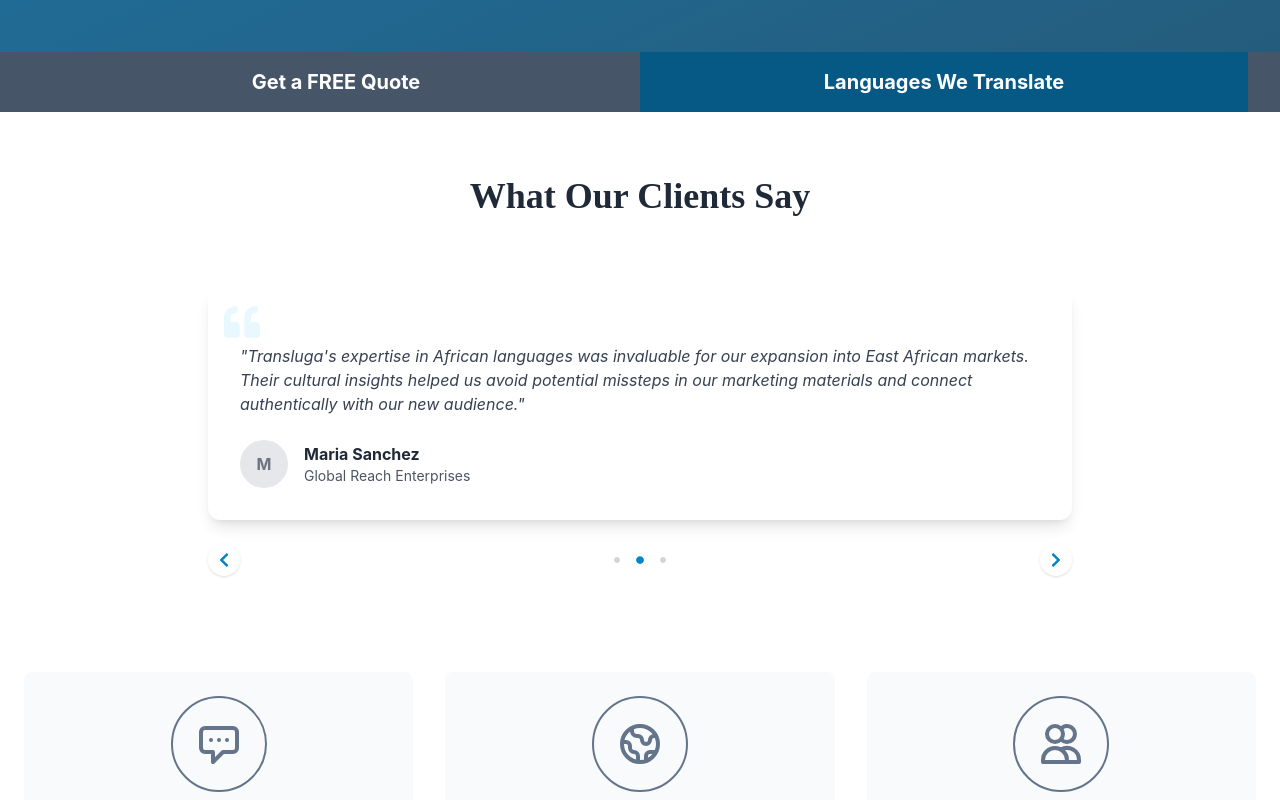
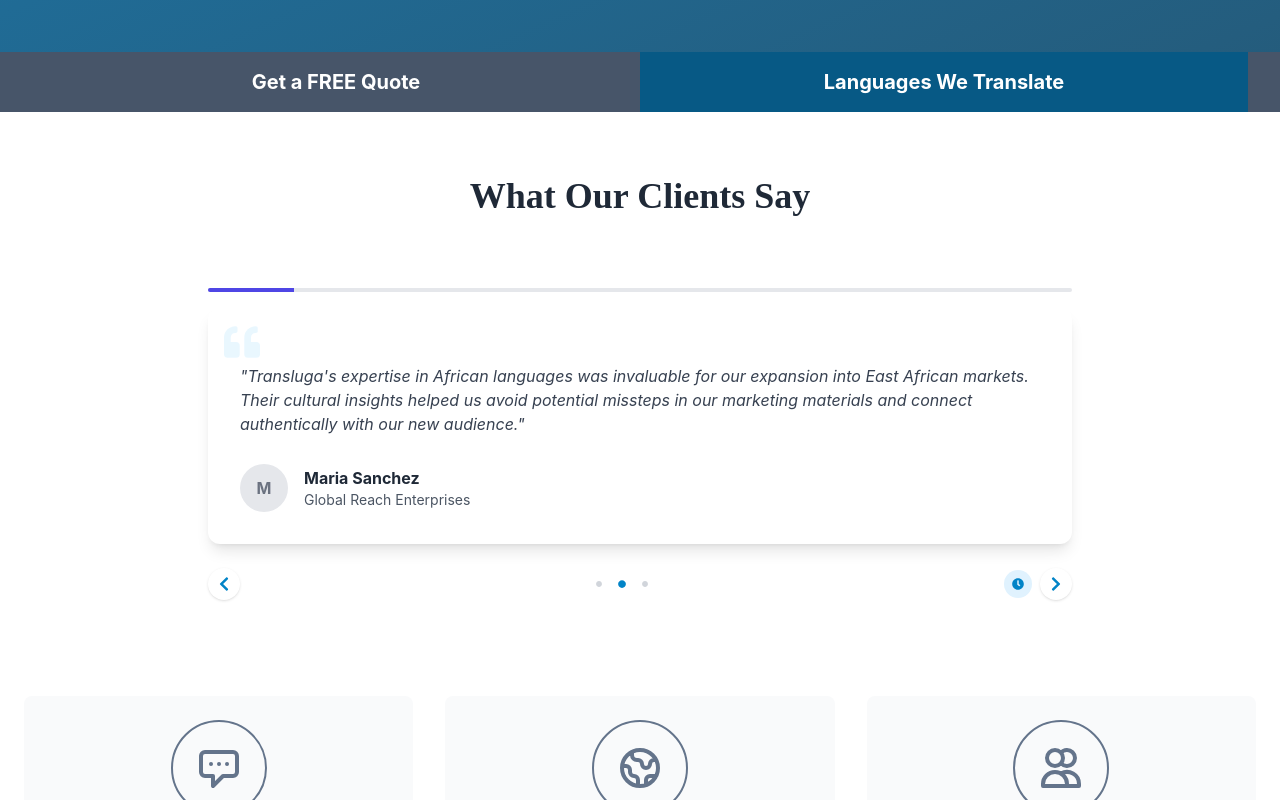
Before and after one commit to DonGobbi/transLuga, a Next.js app in the folder transluga-app/: page /transLuga/ in a window 1280 px wide. Shown: the part 586-1386 px from the top of the page. Built offline with nearby package versions, Linux system fonts and the light colour scheme.

Commit message:
Enhance testimonial carousel with visual transitions and progress indicators

```diff
--- /dev/null
+++ b/transluga-app/src/components/TestimonialCarousel.module.css
@@ -0,0 +1,30 @@
+.progressBar {
+  height: 100%;
+  background-color: var(--color-primary-600, #4f46e5);
+  transition: all 300ms linear;
+  width: var(--progress-width, 0%);
+}
+
+.progress0 { width: 0%; }
+.progress10 { width: 10%; }
+.progress20 { width: 20%; }
+.progress30 { width: 30%; }
+.progress40 { width: 40%; }
+.progress50 { width: 50%; }
+.progress60 { width: 60%; }
+.progress70 { width: 70%; }
+.progress80 { width: 80%; }
+.progress90 { width: 90%; }
+.progress100 { width: 100%; }
+
+.testimonialContent {
+  transition: opacity 300ms ease;
+}
+
+.fadeIn {
+  opacity: 1;
+}
+
+.fadeOut {
+  opacity: 0;
+}
--- a/transluga-app/src/components/TestimonialCarousel.tsx
+++ b/transluga-app/src/components/TestimonialCarousel.tsx
@@ -1,5 +1,6 @@
-import { useState, useEffect } from 'react';
-import { FaQuoteLeft, FaChevronLeft, FaChevronRight, FaCircle } from 'react-icons/fa';
+import { useState, useEffect, useRef } from 'react';
+import { FaQuoteLeft, FaChevronLeft, FaChevronRight, FaCircle, FaClock } from 'react-icons/fa';
+import styles from './TestimonialCarousel.module.css';
 
 interface Testimonial {
   id: number;
@@ -20,47 +21,111 @@ export default function TestimonialCarousel({
 }: TestimonialCarouselProps) {
   const [currentIndex, setCurrentIndex] = useState(0);
   const [isAutoplay, setIsAutoplay] = useState(true);
+  const [progress, setProgress] = useState(0);
+  const [isTransitioning, setIsTransitioning] = useState(false);
+  const progressIntervalRef = useRef<NodeJS.Timeout>();
 
   // Handle automatic sliding
   useEffect(() => {
     let interval: NodeJS.Timeout;
 
     if (isAutoplay) {
+      // Reset progress when autoplay starts
+      setProgress(0);
+
+      // Clear any existing progress interval
+      if (progressIntervalRef.current) {
+        clearInterval(progressIntervalRef.current);
+      }
+
+      // Create progress interval that updates every 100ms
+      const updateFrequency = 100;
+      const steps = autoplaySpeed / updateFrequency;
+      let currentStep = 0;
+
+      progressIntervalRef.current = setInterval(() => {
+        currentStep++;
+        setProgress((currentStep / steps) * 100);
+
+        if (currentStep >= steps) {
+          currentStep = 0;
+        }
+      }, updateFrequency);
+
+      // Main interval for changing slides
       interval = setInterval(() => {
+        setIsTransitioning(true);
+        setTimeout(() => {
           setCurrentIndex((prevIndex) => (prevIndex + 1) % testimonials.length);
+          setProgress(0);
+          setTimeout(() => {
+            setIsTransitioning(false);
+          }, 300);
+        }, 300);
       }, autoplaySpeed);
     }
 
     return () => {
       if (interval) clearInterval(interval);
+      if (progressIntervalRef.current) clearInterval(progressIntervalRef.current);
     };
   }, [isAutoplay, testimonials.length, autoplaySpeed]);
 
   const goToNext = () => {
     setIsAutoplay(false);
+    setIsTransitioning(true);
+    setTimeout(() => {
       setCurrentIndex((prevIndex) => (prevIndex + 1) % testimonials.length);
+      setTimeout(() => {
+        setIsTransitioning(false);
+      }, 300);
+    }, 300);
   };
 
   const goToPrevious = () => {
     setIsAutoplay(false);
+    setIsTransitioning(true);
+    setTimeout(() => {
       setCurrentIndex((prevIndex) => (prevIndex - 1 + testimonials.length) % testimonials.length);
+      setTimeout(() => {
+        setIsTransitioning(false);
+      }, 300);
+    }, 300);
   };
 
   const goToSlide = (index: number) => {
+    if (index === currentIndex) return;
     setIsAutoplay(false);
+    setIsTransitioning(true);
+    setTimeout(() => {
       setCurrentIndex(index);
+      setTimeout(() => {
+        setIsTransitioning(false);
+      }, 300);
+    }, 300);
+  };
+
+  const toggleAutoplay = () => {
+    setIsAutoplay(!isAutoplay);
   };
 
   return (
     <div className="relative max-w-4xl mx-auto px-4 py-8">
+      {/* Progress bar */}
+      <div className="h-1 bg-gray-200 rounded-full overflow-hidden mb-4">
+        <div
+          className={`${styles.progressBar} ${styles[`progress${Math.floor(progress / 10) * 10}`] || styles.progress0}`}
+        ></div>
+      </div>
+
       {/* Main testimonial */}
-      <div className="bg-white p-8 rounded-xl shadow-lg relative">
+      <div className="bg-white p-8 rounded-xl shadow-lg relative overflow-hidden">
         <div className="absolute top-4 left-4 text-primary-200">
           <FaQuoteLeft className="text-4xl opacity-30" />
         </div>
 
-        <div className="relative z-10">
-          <p className="text-gray-700 italic mb-6 pt-6">
+        <div className={`relative z-10 ${styles.testimonialContent} ${isTransitioning ? styles.fadeOut : styles.fadeIn}`}>
+          <p className="text-gray-700 italic mb-6 pt-6 min-h-[100px]">
             "{testimonials[currentIndex].quote}"
           </p>
 
@@ -88,7 +153,7 @@ export default function TestimonialCarousel({
       </div>
 
       {/* Navigation arrows */}
-      <div className="flex justify-between mt-6">
+      <div className="flex justify-between items-center mt-6">
         <button
           onClick={goToPrevious}
           className="bg-white p-2 rounded-full shadow hover:shadow-md transition-all duration-300"
@@ -114,6 +179,17 @@ export default function TestimonialCarousel({
           ))}
         </div>
 
+        <div className="flex items-center space-x-2">
+          <button
+            onClick={toggleAutoplay}
+            className={`p-2 rounded-full transition-all duration-300 ${
+              isAutoplay ? 'bg-primary-100 text-primary-600' : 'bg-gray-100 text-gray-400'
+            }`}
+            aria-label={isAutoplay ? 'Pause autoplay' : 'Start autoplay'}
+          >
+            <FaClock className="w-3 h-3" />
+          </button>
+
           <button
             onClick={goToNext}
             className="bg-white p-2 rounded-full shadow hover:shadow-md transition-all duration-300"
@@ -123,5 +199,6 @@ export default function TestimonialCarousel({
           </button>
         </div>
       </div>
+    </div>
   );
 }
```
Lines whose indentation alone changed are shown as unchanged.
